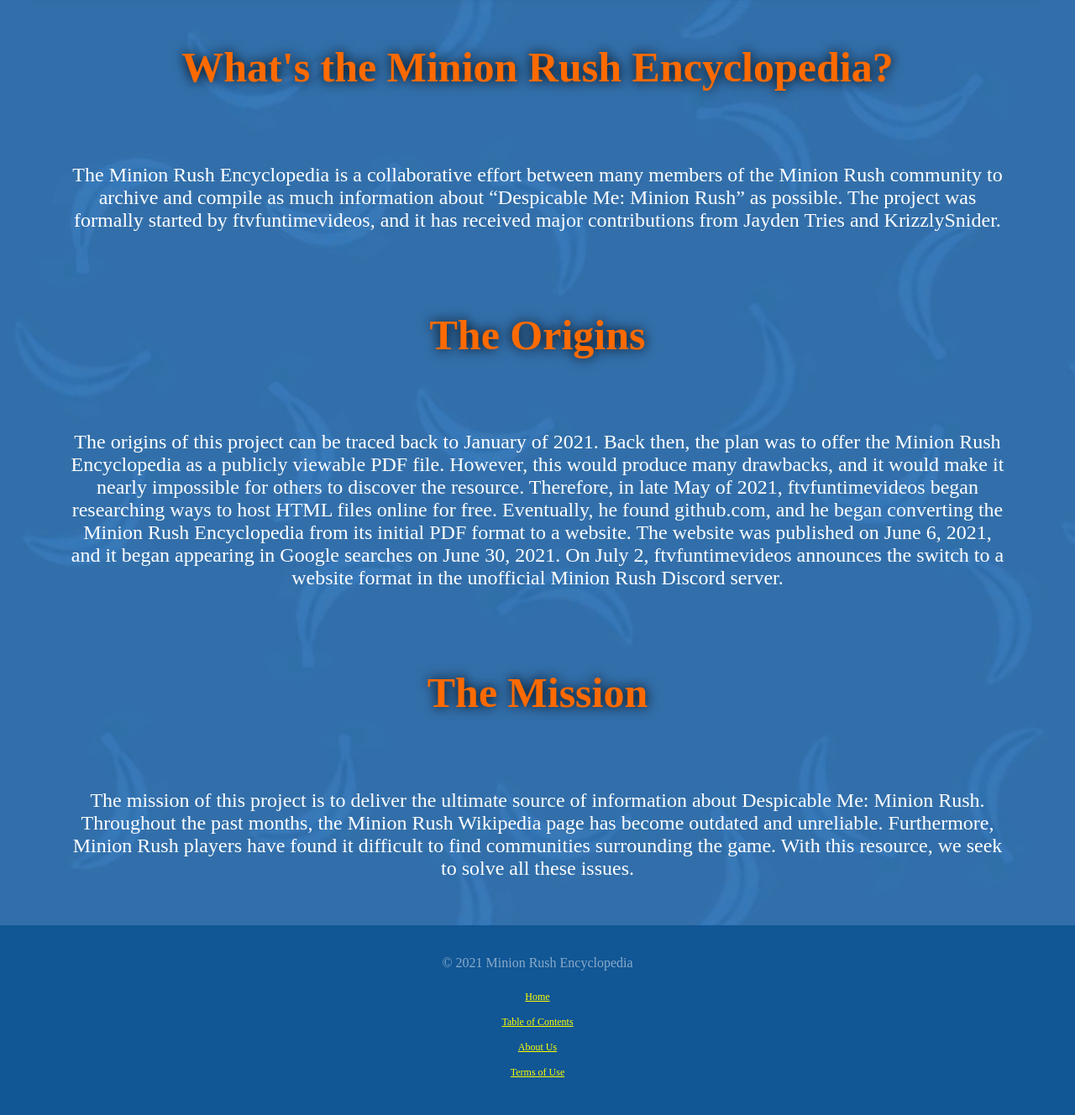
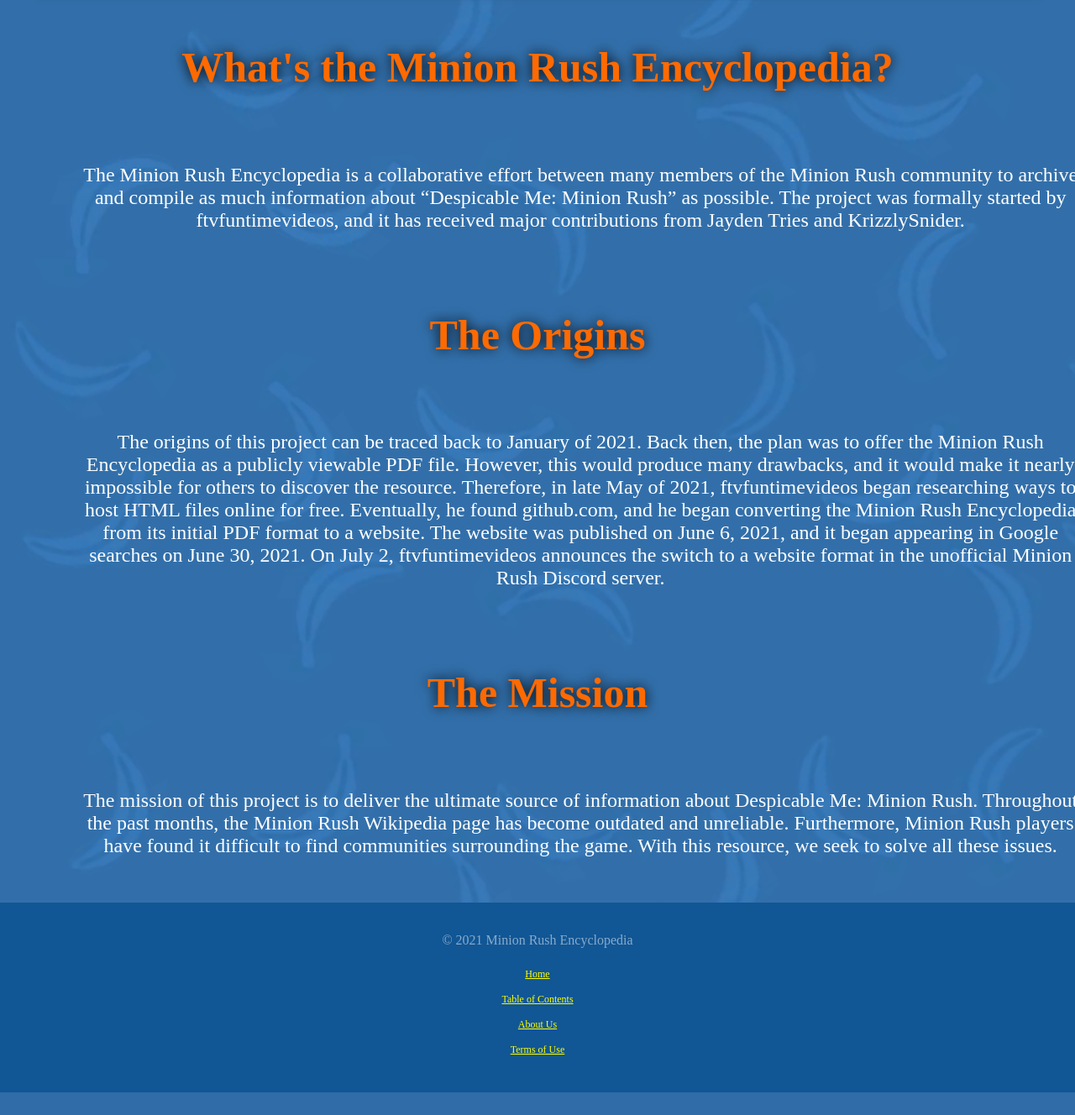
Before and after one commit to MinionRushEncyclopedia/minionrushencyclopedia.github.io, a PHP site: page /about-us/index.html in a window 1280 px wide; the page is wider, and only the part inside the window is pictured. Shown: the part 240-1568 px from the top of that part at 84% size. After the commit the page ends 1541 px from the top of that part, so only its background shows below. Run offline with PHP 8.4, Linux system fonts and the light colour scheme; some web fonts are replaced.

Commit message:
Update style.css

```diff
--- a/base/style.css
+++ b/base/style.css
@@ -293,7 +293,7 @@ iframe {
 
 .container{
 	height: 100%;
-	width: 92%;
+	width: 100%;
 	text-align: center;
 	display: flex;
 	align-items: stretch;
```
